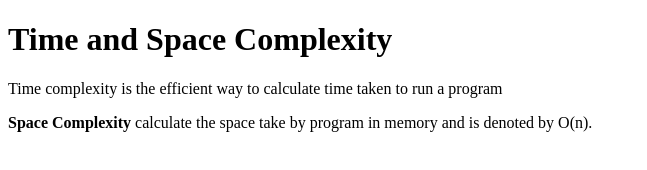
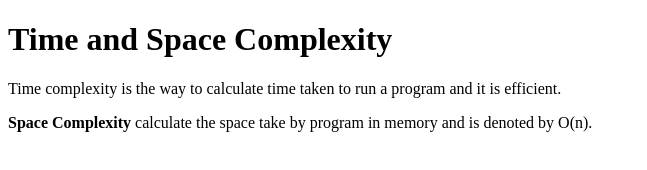
Before and after one commit to acciojob/time-and-space-complexity-Shivam4401, a website: page main.html in a window 1280 px wide. Shown: the whole page, without its empty margins (0-647 px from the left). Drawn offline with Linux system fonts and the light colour scheme.

Commit message:
created a submission

```diff
--- a/main.html
+++ b/main.html
@@ -9,7 +9,7 @@
 <body>
 	<!-- the entire body must be written by student -->
 	<h1>Time and Space Complexity</h1>
-	<p>Time complexity is the efficient way to calculate time taken to run a program</p
+	<p>Time complexity is the way to calculate time taken to run a program and it is efficient.</p
 	<p> <b>Space Complexity</b> calculate the space take by program in memory and is denoted by O(n).</p>
     <script type="text/javascript" src="./script.js">
 </script>
```
